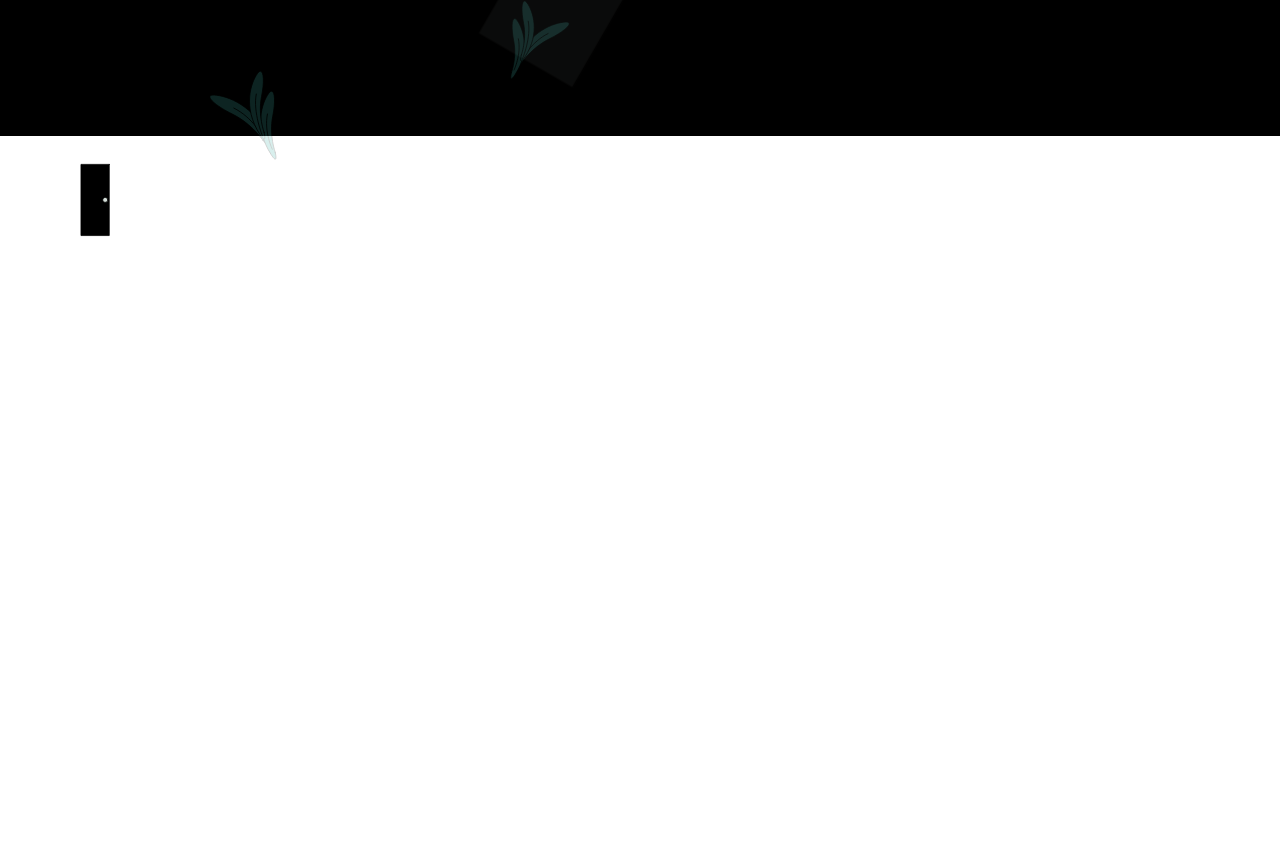
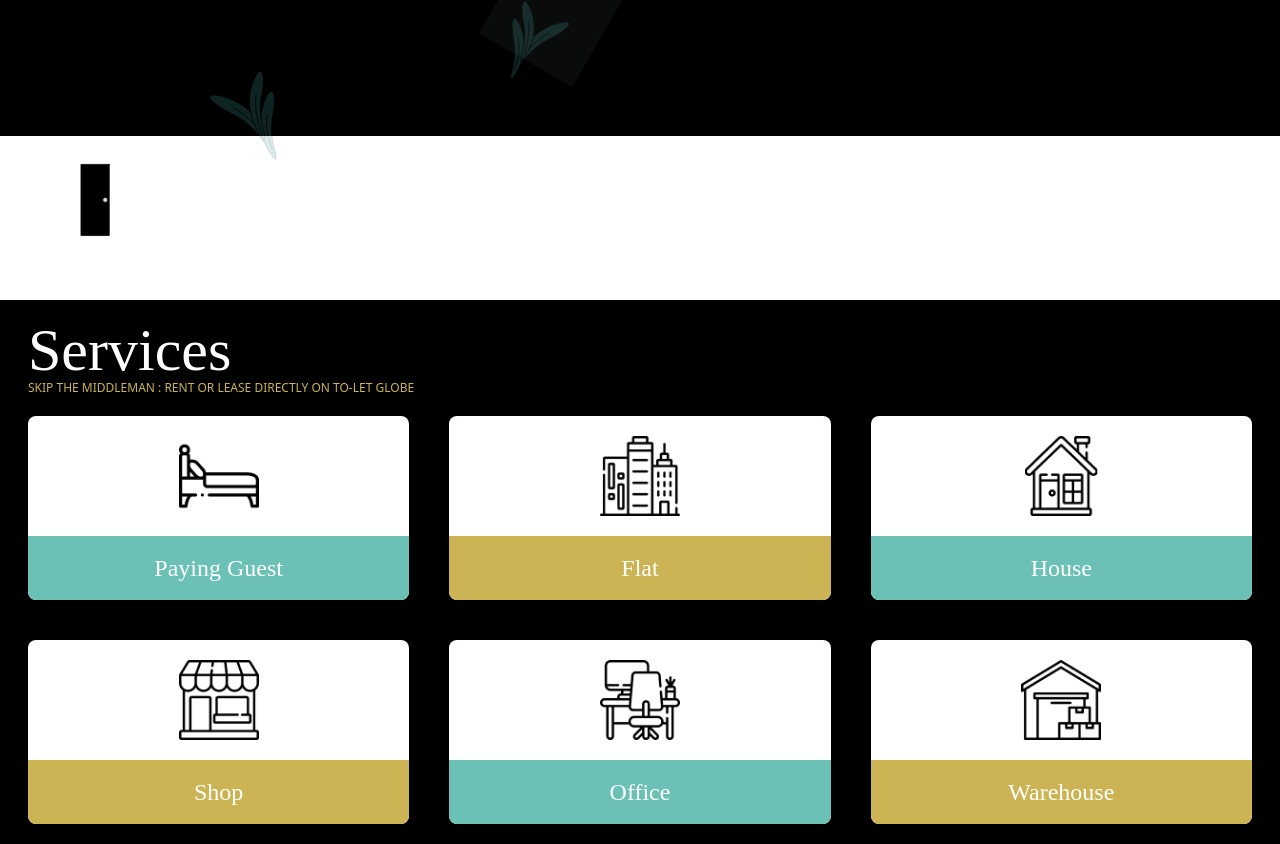
Before and after one commit to raunak234362/To-let-Globe, a React (Vite) app: page / in a window 1280 px wide. Shown: the part 664-1508 px from the top of the page. Before the commit the page ends 944 px from the top, so only its background shows below. Built offline with nearby package versions, Linux system fonts and the light colour scheme.

Commit message:
chore: Add Service component to Homepage

```diff
--- a/src/component/landingpage/Homepage.jsx
+++ b/src/component/landingpage/Homepage.jsx
@@ -1,6 +1,7 @@
 import { useEffect, useState } from 'react'
 import { HomeUp } from './home/HomeUp';
 import { HomeDown } from './home/HomeDown';
+import Service from '../service/Service';
 
 
 // import {Testimonial} from './testimonial';
@@ -26,6 +27,7 @@ export const Homepage = () => {
     <section className={isScrolled ? "home scrolled" : "home"} id="home">
             <HomeUp/>
             <HomeDown/>
+            <Service />
 
 
     </section>
```
